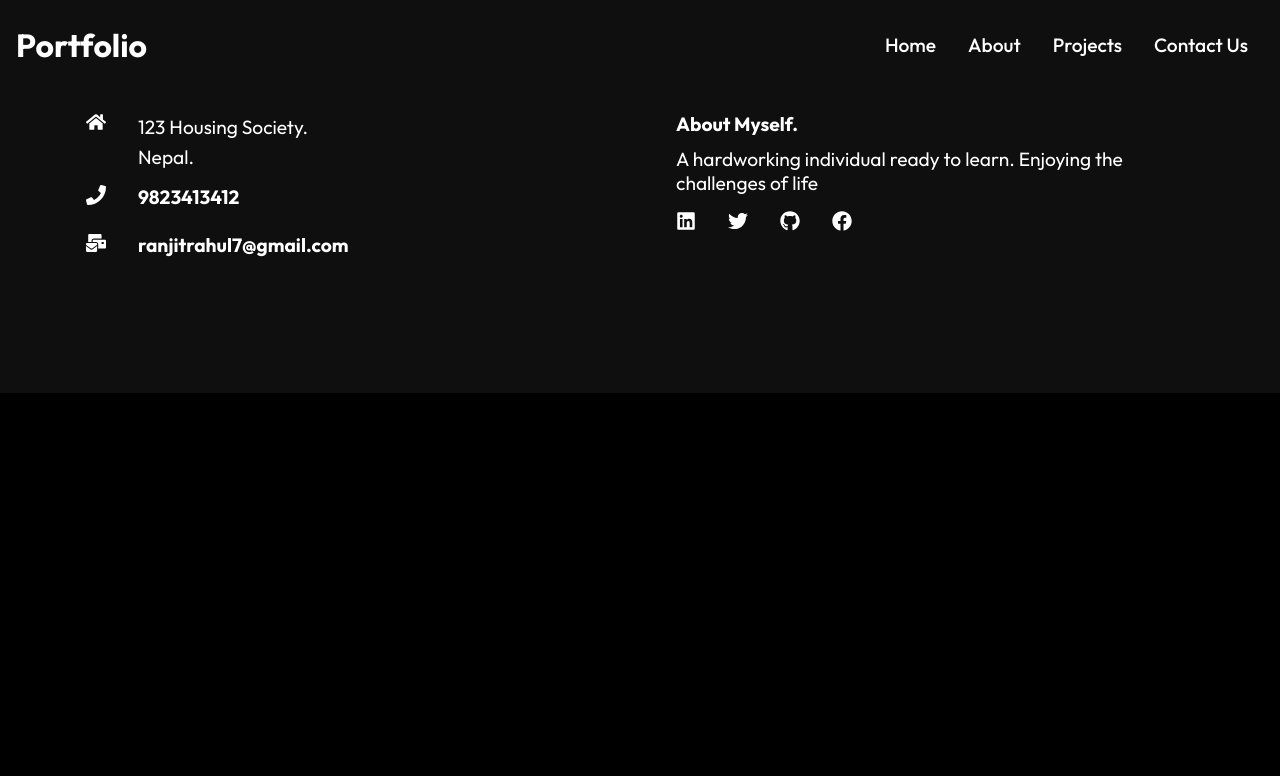
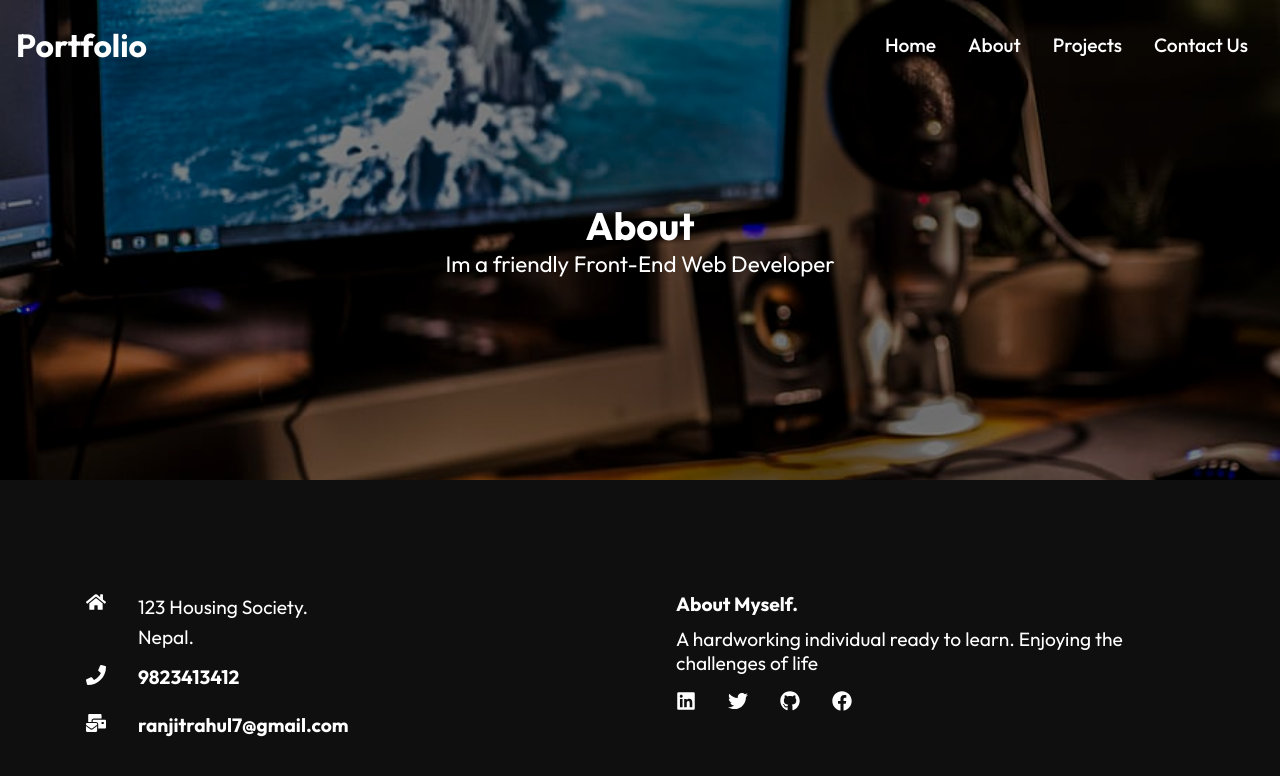
Before and after one commit to rs-ranjit/portfoliousingreact, a React (Create React App) app: page /about in a window 1280 px wide. Shown: the top 776 px of the page. Built offline with nearby package versions, Linux system fonts and the light colour scheme.

Commit message:
some new features

```diff
--- /dev/null
+++ b/src/components/HeroImg2.js
@@ -0,0 +1,20 @@
+import "./HeroImgStyles2.css"
+
+import React, { Component } from 'react'
+
+class HeroImg2 extends Component{
+    render(){
+        return (
+            <div className="hero-img">
+                <div className="heading">
+                    <h1>
+                        {this.props.heading}
+                    </h1>
+                    <p>{this.props.text}</p>
+                </div>
+            </div>
+          )
+    }
+}
+
+export default HeroImg2;
--- /dev/null
+++ b/src/components/HeroImgStyles2.css
@@ -0,0 +1,43 @@
+.hero-img{
+    width: 100%;
+    background: rgba(0,0,0,0.5);
+    height: 60vh;
+    position: relative;
+}
+
+.hero-img::before{
+    content: "";
+    background: url("../assets/keyboard.jpg");
+    background-size: cover;
+    background-position: center top;
+    height: 100%;
+    width:100%;
+    position: absolute;
+    top: 0;
+    left: 0;
+    z-index: -1;
+}
+
+.heading{
+    width: 100%;
+    height: 100%;
+    display: flex;
+    flex-direction: column;
+    justify-content: center;
+    align-items:center;
+}
+
+.hero-img h1{
+    font-size: 2.4rem;
+}
+
+.hero-img p{
+    font-size: 1.4rem;
+    text-align: center;
+}
+
+@media screen and(max-width: 640px){
+    .hero-img h1{
+        font-size:2rem;
+    }
+}
--- a/src/routes/About.js
+++ b/src/routes/About.js
@@ -1,11 +1,13 @@
 import React from 'react'
 import Navbar from '../components/Navbar';
 import Footer from '../components/Footer';
+import HeroImg2 from '../components/HeroImg2';
 
 const About = () => {
   return (
     <div>
       <Navbar />
+      <HeroImg2  heading="About" text="Im a friendly Front-End Web Developer" />
       <Footer />
     </div>
   )
--- a/src/routes/Contact.js
+++ b/src/routes/Contact.js
@@ -1,11 +1,13 @@
 import React from 'react'
 import Navbar from '../components/Navbar';
 import Footer from '../components/Footer';
+import HeroImg2 from '../components/HeroImg2';
 
 const Contact = () => {
   return (
     <div>
       <Navbar />
+      <HeroImg2 heading="Contact" text="Let's have a chat" />
       <Footer />
     </div>
   )
--- a/src/routes/Project.js
+++ b/src/routes/Project.js
@@ -1,15 +1,16 @@
 import React from 'react'
 import Navbar from '../components/Navbar';
 import Footer from '../components/Footer';
+import HeroImg2 from '../components/HeroImg2';
 
 const Project = () => {
   return (
     <div>
         <Navbar />
+        <HeroImg2 heading="Project" text="Some of my most recent works" />
         <Footer />
     </div>
-
-  )
-}
+  );
+};
 
 export default Project
```
Also changed, not shown: src/components/PricingCards.js (added), src/components/PricingCardsStyles.css (added).
